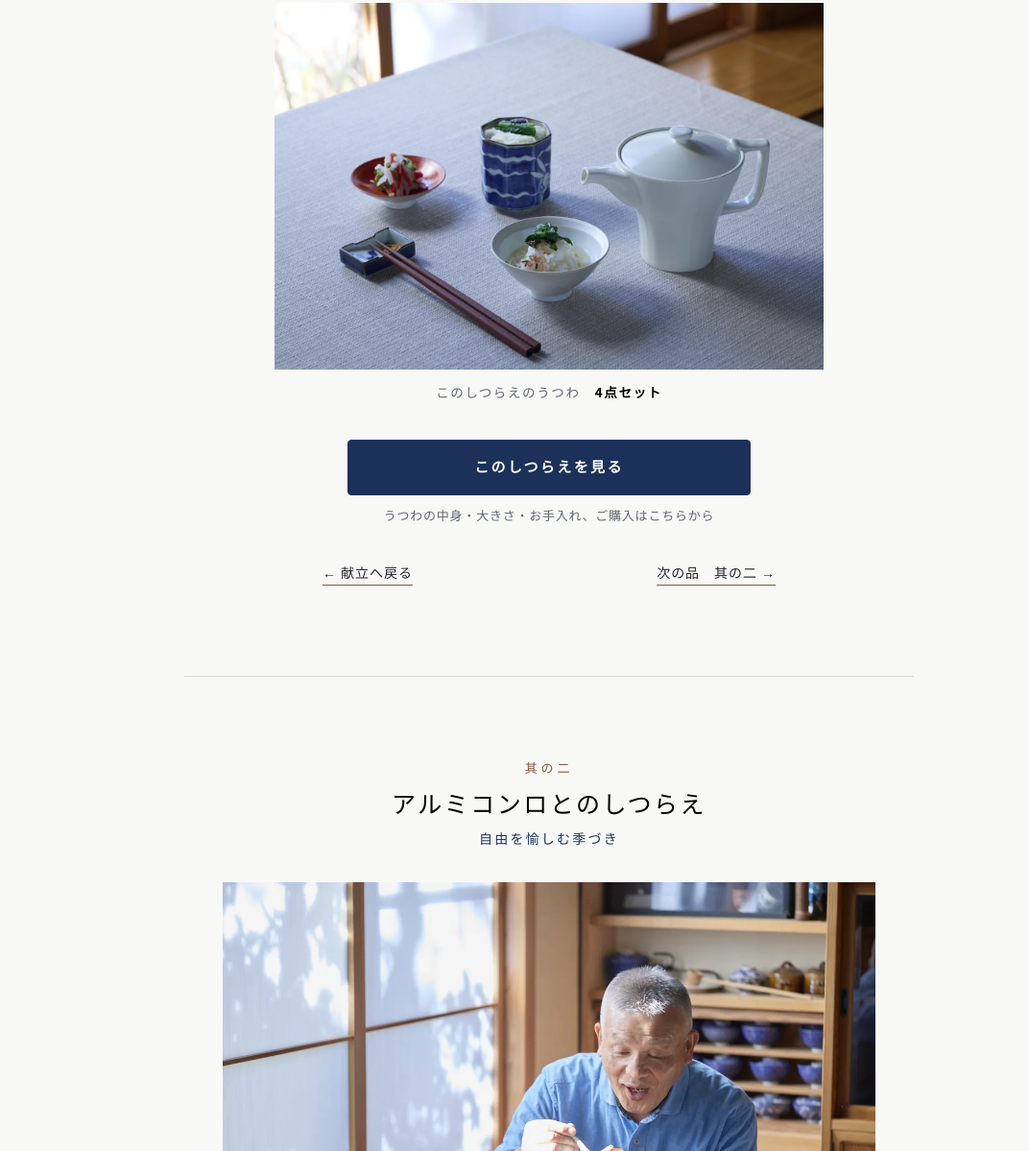
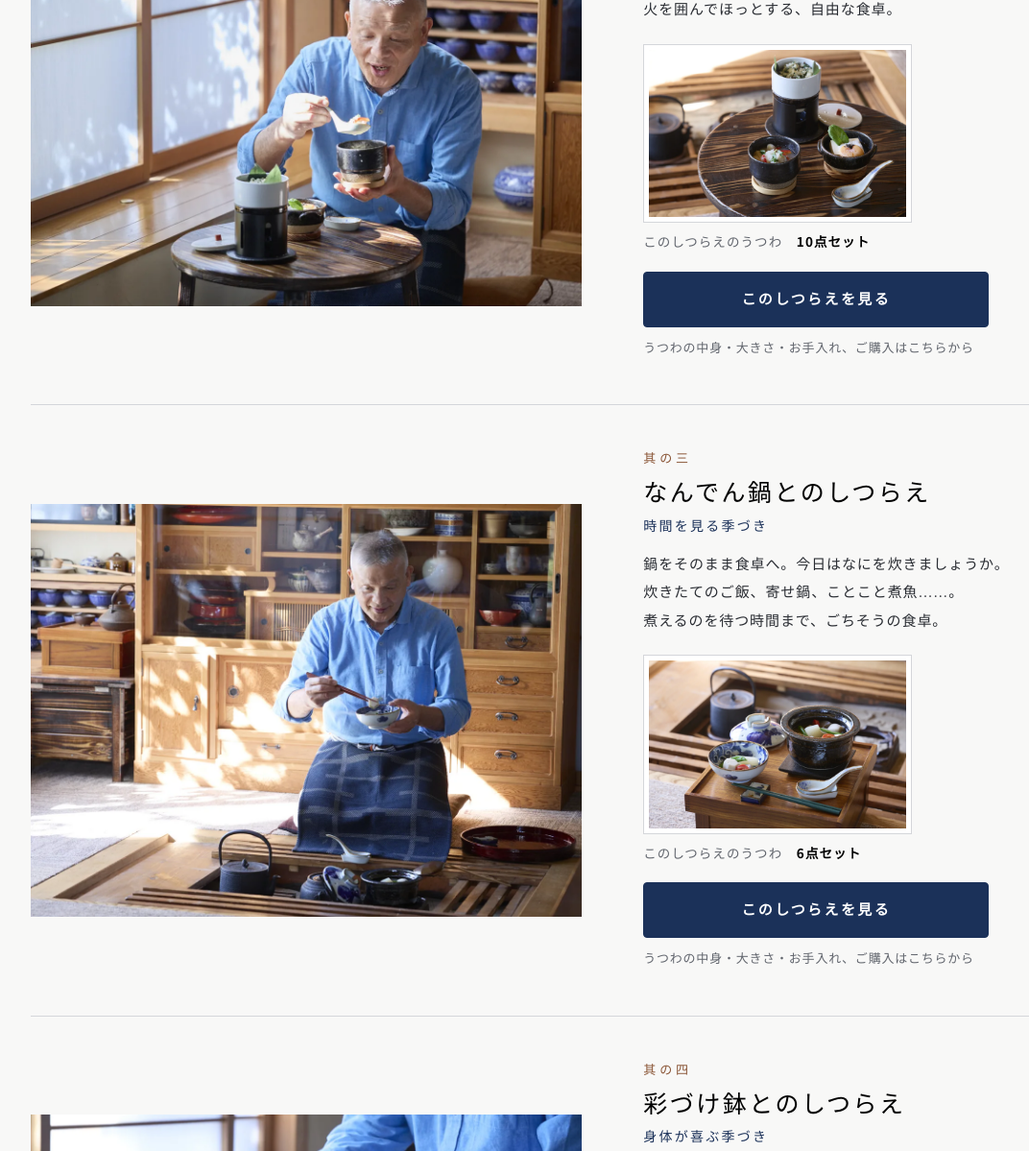
Before and after one commit to wakurashi2026-dev/cloudefun, a plain HTML site: page index.html in a window 1280 px wide. Shown: the part 1601-2800 px from the top of the page at 96% size, without its empty margins (68-1140 px from the left). Drawn offline with Linux system fonts and the light colour scheme.

Commit message:
沼の案：一つの食卓を一画面に収める
食卓の写真とうつわの写真をまとめ（スマホは右下に重ね、PCは左右に並べる）、
前後の品へのリンクをやめた。六つの食卓の長さは、スマホ約8.5→5.7画面、PC約11.8→4.8画面。

Co-Authored-By: Claude Opus 5.5 <noreply@anthropic.com>
Claude-Session: https://claude.ai/code/session_01JrL4GbPuiSXSAVBrS1enq6

```diff
--- a/assets/css/numa.css
+++ b/assets/css/numa.css
@@ -71,29 +71,55 @@ body.numa { background: var(--bg); color: var(--n-text); font-size: 16px; line-h
   .n-menu-hint { padding-bottom: 28px; }
 }
 
-/* ---------- 六つの食卓 ---------- */
-.n-courses { margin-top: clamp(56px, 12vw, 96px); }
-.n-course { max-width: 760px; margin: 0 auto; padding-block: clamp(56px, 12vw, 88px); }
+/* ---------- 六つの食卓：一つの食卓を一画面に ----------
+   スマホ：見出し → 食卓の写真（右下に届くうつわを重ね、点数は左の余白）→ 文 → ボタン
+   PC：左に食卓の写真、右に 見出し → 文 → 届くうつわと点数 → ボタン */
+.n-courses { margin-top: clamp(48px, 10vw, 88px); }
+.n-course {
+  --g: 0px; /* 食卓の写真の左右の余白 */
+  display: grid; grid-template-columns: minmax(0, 1fr);
+  grid-template-areas: "head" "scene" "prod" "text" "go";
+  max-width: 760px; margin: 0 auto; padding-block: clamp(32px, 8vw, 56px);
+}
 .n-course + .n-course { border-top: 1px solid var(--line); }
 .n-course:first-child { padding-top: 8px; }
-.n-course-head { text-align: center; padding-inline: 20px; }
+.n-course-side { display: contents; }
+.n-course-head { grid-area: head; text-align: center; padding-inline: 20px; }
 .n-course-no { font: 500 13px/1 var(--jp); letter-spacing: 0.3em; color: var(--sabi); }
-.n-course-name { margin-top: 12px; font: 500 clamp(19px, 5vw, 25px)/1.7 var(--head); letter-spacing: 0.1em; color: var(--head-ink); text-wrap: balance; }
-.n-course-sub { margin-top: 4px; font: 500 14px/1.6 var(--head); letter-spacing: 0.16em; color: var(--gosu); }
-.n-course-scene { margin: clamp(22px, 5vw, 32px) 0 0; }
+.n-course-name { margin-top: 10px; font: 500 clamp(19px, 5vw, 25px)/1.7 var(--head); letter-spacing: 0.1em; color: var(--head-ink); text-wrap: balance; }
+.n-course-sub { margin-top: 2px; font: 500 14px/1.6 var(--head); letter-spacing: 0.16em; color: var(--gosu); }
+.n-course-scene { grid-area: scene; margin: clamp(16px, 4vw, 24px) 0 0; padding-inline: var(--g); }
 .n-course-scene img { width: 100%; height: auto; aspect-ratio: 4 / 3; object-fit: cover; display: block; }
-.n-course-text { max-width: 600px; margin: 22px auto 0; padding-inline: 24px; text-align: center; font: 400 15.5px/2.15 var(--head); letter-spacing: 0.06em; }
-.n-course-prod { max-width: 620px; margin: clamp(28px, 6vw, 40px) auto 0; padding-inline: 24px; }
-.n-course-prod img { width: 100%; height: auto; aspect-ratio: 3 / 2; object-fit: cover; display: block; }
-.n-course-prod figcaption { margin-top: 10px; text-align: center; font-size: 13.5px; letter-spacing: 0.12em; color: var(--n-soft); }
+.n-course-prod {
+  grid-area: prod; position: relative; z-index: 1;
+  display: grid; grid-template-columns: minmax(0, 1fr) min(50%, 300px); align-items: end; column-gap: 12px;
+  margin: calc(-1 * min(12%, 80px)) 0 0; padding-inline: calc(var(--g) + 16px) calc(var(--g) + 12px);
+}
+.n-course-prod img { grid-column: 2; grid-row: 1; width: 100%; height: auto; aspect-ratio: 3 / 2; object-fit: cover; display: block; padding: 5px; background: #fff; border: 1px solid var(--line); }
+.n-course-prod figcaption { grid-column: 1; grid-row: 1; font-size: clamp(12px, 3.4vw, 13.5px); line-height: 1.7; letter-spacing: 0.08em; color: var(--n-soft); }
 .n-course-prod figcaption b { color: var(--head-ink); font-weight: 700; }
-.n-course-go { max-width: 520px; margin: 24px auto 0; padding-inline: 24px; text-align: center; }
-.n-course-go .btn { width: 100%; }
+.n-course-text { grid-area: text; width: 100%; max-width: 600px; margin: 14px auto 0; padding-inline: 24px; text-align: center; font: 400 15px/1.95 var(--head); letter-spacing: 0.06em; }
+.n-course-go { grid-area: go; width: 100%; max-width: 520px; margin: 18px auto 0; padding-inline: 24px; text-align: center; }
+.n-course-go .btn { width: 100%; margin: 0 auto; }
 .n-course-hint { margin-top: 10px; font-size: 13px; line-height: 1.7; letter-spacing: 0.06em; color: var(--n-soft); }
-.n-course-nav { display: flex; justify-content: space-between; gap: 16px; max-width: 520px; margin: 28px auto 0; padding-inline: 24px; font-size: 14px; }
-.n-course-nav a { padding: 6px 0; color: var(--ink); text-decoration: underline; text-decoration-color: var(--sabi); text-underline-offset: 7px; }
-.n-course-nav a:hover, .n-course-nav a:focus-visible { color: var(--gosu); }
-@media (min-width: 760px) { .n-course-scene { padding-inline: 40px; } }
+@media (min-width: 760px) { .n-course { --g: 40px; } }
+@media (min-width: 860px) {
+  .n-course {
+    --g: 0px; width: calc(100% - 80px); max-width: 1080px;
+    grid-template-columns: minmax(0, 1.3fr) minmax(0, 1fr);
+    grid-template-rows: 1fr auto auto 1fr; /* 右の段を、写真の高さの中ほどに */
+    grid-template-areas: "scene ." "scene head" "scene side" "scene .";
+    column-gap: clamp(40px, 5vw, 64px); padding-block: 48px;
+  }
+  .n-course:first-child { padding-top: 8px; }
+  .n-course-scene { margin: 0; align-self: center; }
+  .n-course-side { display: block; grid-area: side; }
+  .n-course-head { text-align: left; padding: 0; }
+  .n-course-text { margin: 14px 0 0; padding: 0; max-width: none; text-align: left; }
+  .n-course-prod { display: block; width: min(100%, 280px); margin: 20px 0 0; padding: 0; }
+  .n-course-prod figcaption { margin-top: 8px; }
+  .n-course-go { max-width: 360px; margin: 20px 0 0; padding: 0; text-align: left; }
+}
 
 /* ---------- 結び：贈る／ストーリー／作り手／次の季節 ---------- */
 .n-sec { max-width: 760px; margin: 0 auto; padding: clamp(72px, 14vw, 120px) 24px 0; text-align: center; }
--- a/index.html
+++ b/index.html
@@ -14,7 +14,7 @@
 <link rel="preconnect" href="https://fonts.gstatic.com" crossorigin>
 <link rel="stylesheet" href="https://fonts.googleapis.com/css2?family=Noto+Sans+JP:wght@400;500;700&family=Noto+Serif+JP:wght@500;700&display=swap">
 <link rel="stylesheet" href="assets/css/top.css?v=14">
-<link rel="stylesheet" href="assets/css/numa.css?v=3">
+<link rel="stylesheet" href="assets/css/numa.css?v=4">
 <script>document.documentElement.classList.add('js');</script>
 </head>
 <body class="numa">
@@ -68,16 +68,17 @@
       <p class="n-course-sub">出汁で愉しむ季づき</p>
     </header>
     <figure class="n-course-scene"><img src="assets/img/dashi-moments.webp" alt="だしポットme:から出汁を注ぐ、料理人 野﨑洋光さん" width="1200" height="900" loading="lazy"></figure>
+    <div class="n-course-side">
       <p class="n-course-text">出汁がとれるのを待つあいだ、<span class="nw">今日はなににしましょうか。</span><br>お吸い物、温かいおひたし、出汁茶漬け……。<br>出汁を囲んで迷う、ちいさな贅沢の食卓。</p>
       <figure class="n-course-prod">
         <img src="assets/img/gallery-01.webp" alt="だしポットme:とのしつらえ" width="1440" height="960" loading="lazy">
-      <figcaption>このしつらえのうつわ　<b>4点セット</b></figcaption>
+        <figcaption><span class="nw">このしつらえのうつわ</span>　<b>4点セット</b></figcaption>
       </figure>
       <div class="n-course-go">
         <a class="btn btn-solid" href="gallery/dashi/index.html">このしつらえを見る</a>
         <p class="n-course-hint">うつわの中身・大きさ・お手入れ、ご購入はこちらから</p>
       </div>
-    <p class="n-course-nav"><a href="#menu"><span aria-hidden="true">← </span>献立へ戻る</a><a href="#s2">次の品　其の二<span aria-hidden="true"> →</span></a></p>
+    </div>
   </section>
 
   <section class="n-course" id="s2" data-no="其の二" data-name="アルミコンロ" data-count="二 ／ 六" aria-labelledby="s2-h">
@@ -87,16 +88,17 @@
       <p class="n-course-sub">自由を愉しむ季づき</p>
     </header>
     <figure class="n-course-scene"><img src="assets/img/takujo-moments.webp" alt="アルミコンロの小さな食卓で、料理を味わう料理人 野﨑洋光さん" width="1200" height="900" loading="lazy"></figure>
+    <div class="n-course-side">
       <p class="n-course-text">小さな火をともしたら、<span class="nw">今夜はなにをのせましょうか。</span><br>ひとり分の小鍋、蒸し物、熱々のグラタン……。<br>火を囲んでほっとする、自由な食卓。</p>
       <figure class="n-course-prod">
         <img src="assets/img/gallery-02.webp" alt="アルミコンロとのしつらえ" width="1440" height="960" loading="lazy">
-      <figcaption>このしつらえのうつわ　<b>10点セット</b></figcaption>
+        <figcaption><span class="nw">このしつらえのうつわ</span>　<b>10点セット</b></figcaption>
       </figure>
       <div class="n-course-go">
         <a class="btn btn-solid" href="gallery/takujo/index.html">このしつらえを見る</a>
         <p class="n-course-hint">うつわの中身・大きさ・お手入れ、ご購入はこちらから</p>
       </div>
-    <p class="n-course-nav"><a href="#menu"><span aria-hidden="true">← </span>献立へ戻る</a><a href="#s3">次の品　其の三<span aria-hidden="true"> →</span></a></p>
+    </div>
   </section>
 
   <section class="n-course" id="s3" data-no="其の三" data-name="なんでん鍋" data-count="三 ／ 六" aria-labelledby="s3-h">
@@ -106,16 +108,17 @@
       <p class="n-course-sub">時間を見る季づき</p>
     </header>
     <figure class="n-course-scene"><img src="assets/img/nabe-moments.webp" alt="囲炉裏端で、取鉢から料理を味わう料理人 野﨑洋光さん" width="1200" height="900" loading="lazy"></figure>
+    <div class="n-course-side">
       <p class="n-course-text">鍋をそのまま食卓へ。<span class="nw">今日はなにを炊きましょうか。</span><br>炊きたてのご飯、寄せ鍋、ことこと煮魚……。<br>煮えるのを待つ時間まで、ごちそうの食卓。</p>
       <figure class="n-course-prod">
         <img src="assets/img/gallery-03.webp" alt="なんでん鍋とのしつらえ" width="1440" height="960" loading="lazy">
-      <figcaption>このしつらえのうつわ　<b>6点セット</b></figcaption>
+        <figcaption><span class="nw">このしつらえのうつわ</span>　<b>6点セット</b></figcaption>
       </figure>
       <div class="n-course-go">
         <a class="btn btn-solid" href="gallery/nabe/index.html">このしつらえを見る</a>
         <p class="n-course-hint">うつわの中身・大きさ・お手入れ、ご購入はこちらから</p>
       </div>
-    <p class="n-course-nav"><a href="#menu"><span aria-hidden="true">← </span>献立へ戻る</a><a href="#s4">次の品　其の四<span aria-hidden="true"> →</span></a></p>
+    </div>
   </section>
 
   <section class="n-course" id="s4" data-no="其の四" data-name="彩づけ鉢" data-count="四 ／ 六" aria-labelledby="s4-h">
@@ -125,16 +128,17 @@
       <p class="n-course-sub">身体が喜ぶ季づき</p>
     </header>
     <figure class="n-course-scene"><img src="assets/img/mushiki-moments.webp" alt="だしポットme:に削り節を入れる、料理人 野﨑洋光さんの手元" width="1200" height="900" loading="lazy"></figure>
+    <div class="n-course-side">
       <p class="n-course-text">旬の野菜を浅く漬けたら、<span class="nw">なにと合わせましょうか。</span><br>出汁をかけて、鍋に添えて、そのままつまんで……。<br>彩りに心はずむ、身体がよろこぶ食卓。</p>
       <figure class="n-course-prod">
         <img src="assets/img/gallery-04.webp" alt="彩づけ鉢とのしつらえ" width="1440" height="960" loading="lazy">
-      <figcaption>このしつらえのうつわ　<b>7点セット</b></figcaption>
+        <figcaption><span class="nw">このしつらえのうつわ</span>　<b>7点セット</b></figcaption>
       </figure>
       <div class="n-course-go">
         <a class="btn btn-solid" href="gallery/mushiki/index.html">このしつらえを見る</a>
         <p class="n-course-hint">うつわの中身・大きさ・お手入れ、ご購入はこちらから</p>
       </div>
-    <p class="n-course-nav"><a href="#menu"><span aria-hidden="true">← </span>献立へ戻る</a><a href="#s5">次の品　其の五<span aria-hidden="true"> →</span></a></p>
+    </div>
   </section>
 
   <section class="n-course" id="s5" data-no="其の五" data-name="寿司千代口" data-count="五 ／ 六" aria-labelledby="s5-h">
@@ -144,16 +148,17 @@
       <p class="n-course-sub">あしらいで愉しむ季づき</p>
     </header>
     <figure class="n-course-scene"><img src="assets/img/sushi-moments.webp" alt="千代口を手に、季節のあしらいを箸でつまむ料理人 野﨑洋光さん" width="1200" height="900" loading="lazy"></figure>
+    <div class="n-course-side">
       <p class="n-course-text">丘と海のある、小さな千代口。<span class="nw">なにをのせましょうか。</span><br>柚子胡椒、塩とオリーブオイル、いつもの醤油……。<br>ひと皿のわきで迷う、遊びごころの食卓。</p>
       <figure class="n-course-prod">
         <img src="assets/img/gallery-05.webp" alt="寿司千代口・オイル千代口とのしつらえ" width="1440" height="960" loading="lazy">
-      <figcaption>このしつらえのうつわ　<b>5点セット</b></figcaption>
+        <figcaption><span class="nw">このしつらえのうつわ</span>　<b>5点セット</b></figcaption>
       </figure>
       <div class="n-course-go">
         <a class="btn btn-solid" href="gallery/sushi/index.html">このしつらえを見る</a>
         <p class="n-course-hint">うつわの中身・大きさ・お手入れ、ご購入はこちらから</p>
       </div>
-    <p class="n-course-nav"><a href="#menu"><span aria-hidden="true">← </span>献立へ戻る</a><a href="#s6">次の品　其の六<span aria-hidden="true"> →</span></a></p>
+    </div>
   </section>
 
   <section class="n-course" id="s6" data-no="其の六" data-name="菱輪花向付" data-count="六 ／ 六" aria-labelledby="s6-h">
@@ -163,16 +168,17 @@
       <p class="n-course-sub">もてなしを愉しむ季づき</p>
     </header>
     <figure class="n-course-scene"><img src="assets/img/mukozuke-moments.webp" alt="コンロにかけた蒸篭から湯気が立ち、手前の鍋から箸でひと口をとる食卓" width="1200" height="900" loading="lazy"></figure>
+    <div class="n-course-side">
       <p class="n-course-text">グラタンが焼けるのを待つあいだ、<span class="nw">もう一品はなににしましょうか。</span><br>蒸し物、和え物、旬のお造り……。<br>和と洋が並んで迷う、にぎやかな食卓。</p>
       <figure class="n-course-prod">
         <img src="assets/img/gallery-06.webp" alt="菱輪花向付とのしつらえ" width="1440" height="960" loading="lazy">
-      <figcaption>このしつらえのうつわ　<b>9点セット</b></figcaption>
+        <figcaption><span class="nw">このしつらえのうつわ</span>　<b>9点セット</b></figcaption>
       </figure>
       <div class="n-course-go">
         <a class="btn btn-solid" href="gallery/mukozuke/index.html">このしつらえを見る</a>
         <p class="n-course-hint">うつわの中身・大きさ・お手入れ、ご購入はこちらから</p>
       </div>
-    <p class="n-course-nav"><a href="#menu"><span aria-hidden="true">← </span>献立へ戻る</a><a href="#gift">贈りものとして<span aria-hidden="true"> →</span></a></p>
+    </div>
   </section>
 </div>
 
```
Also changed, not shown: 1 other file. Lines whose indentation alone changed are shown as unchanged.
